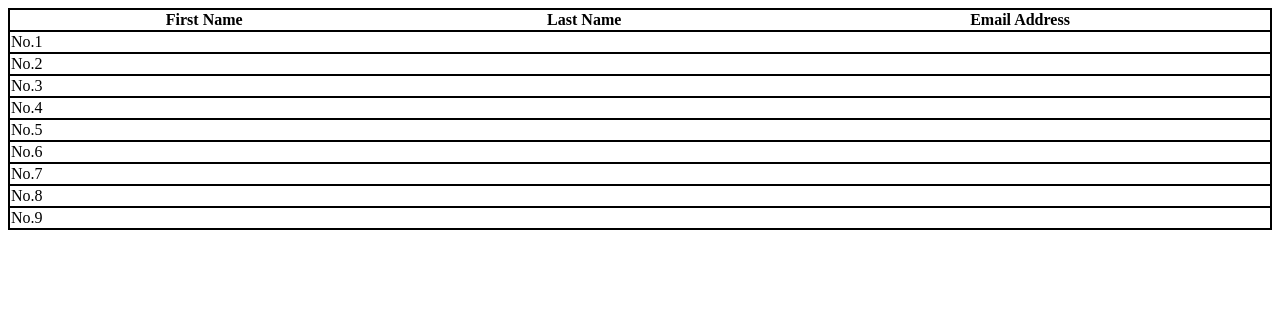
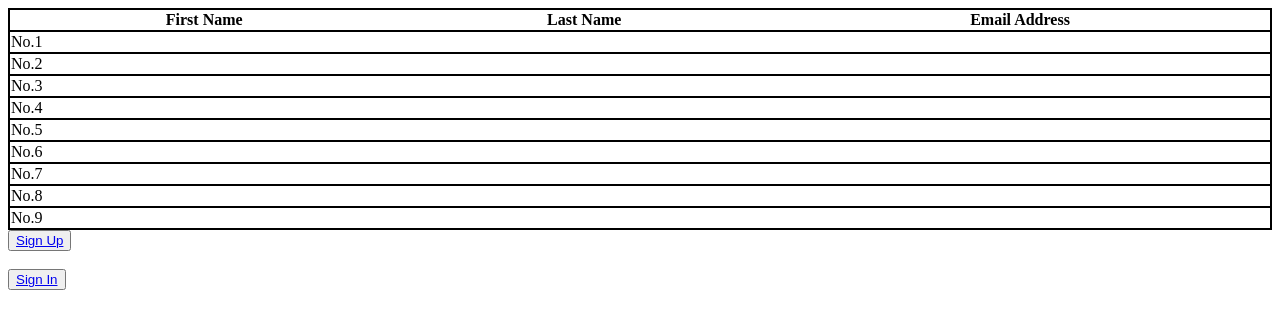
Before and after one commit to Nancy-Nabacwa/Pauline-HTML, a plain HTML site: page Nancy2/form2.html in a window 1280 px wide. Drawn offline with Linux system fonts and the light colour scheme.

```diff
--- a/Nancy2/form2.html
+++ b/Nancy2/form2.html
@@ -89,5 +89,9 @@
         </tr>
 
     </table>
+    <button id="button" type="button"><a href="/Nancy1/form1.html">Sign Up</a></button>
+    <br/>
+    <br/>
+    <button id="button" type="button"><a href="/form.html">Sign In</a></button>
 </body>
 </html>
```
